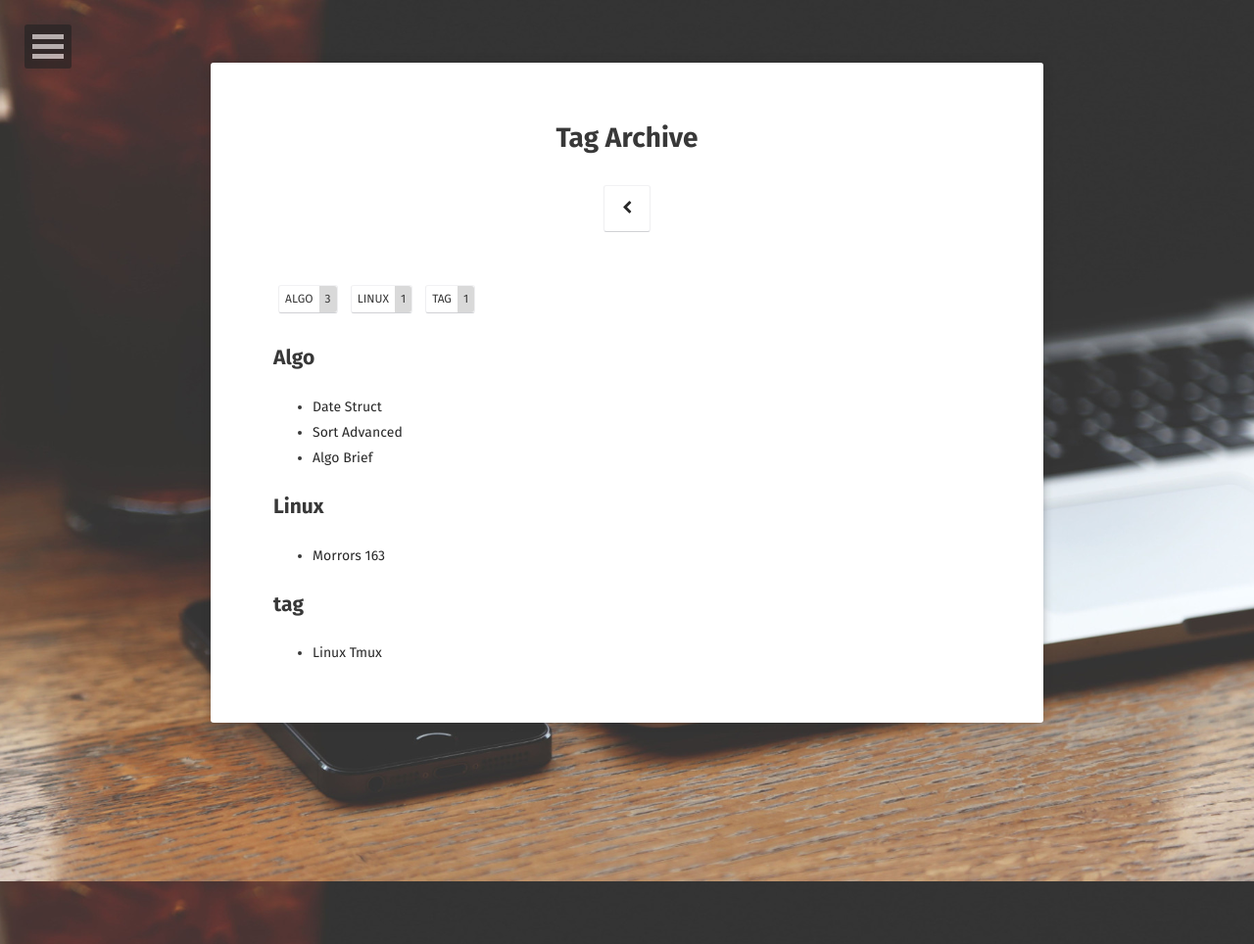
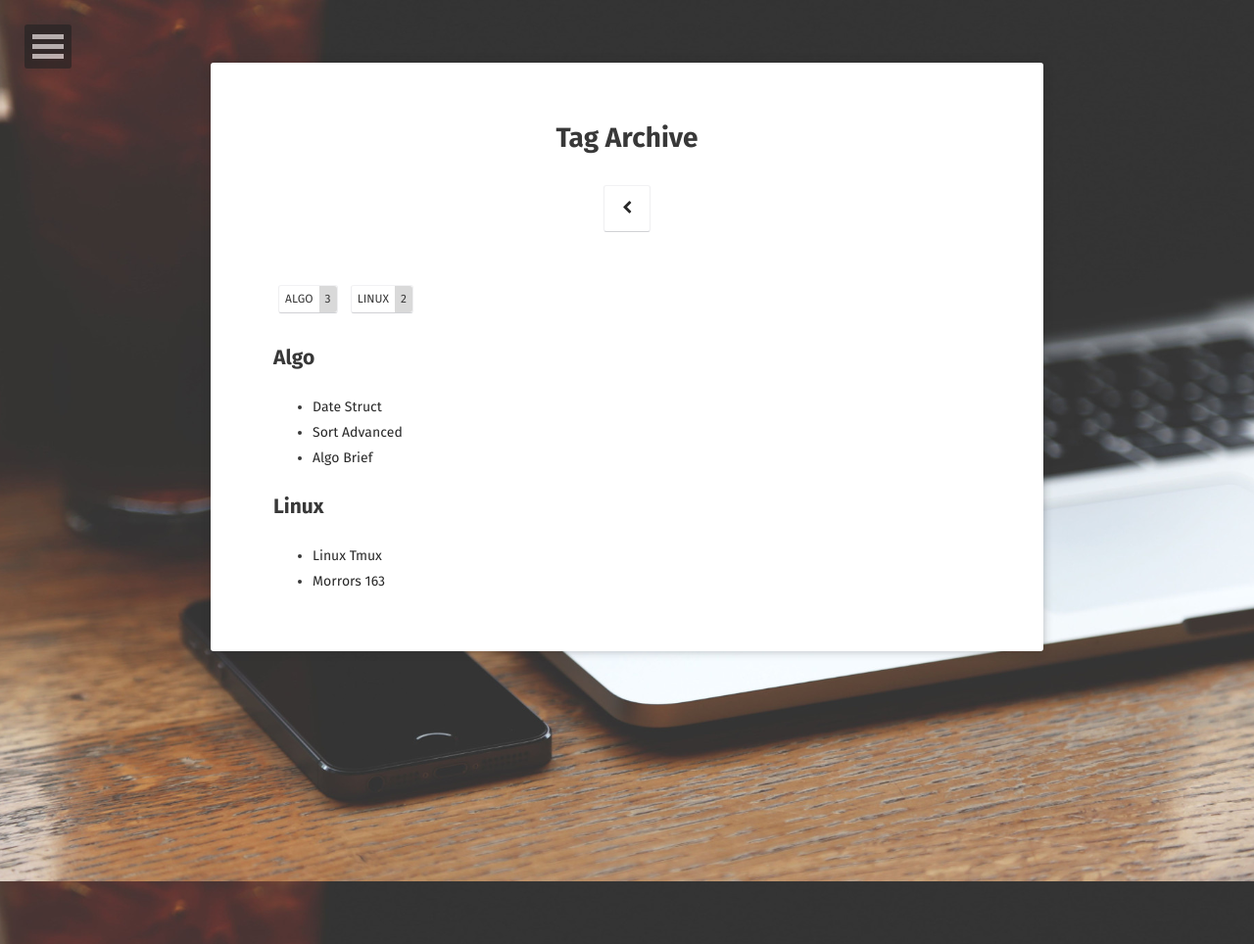
Before and after one commit to Lavinci/lavinci.github.io, a Jekyll site: the page built from tags/index.html, in a window 1280 px wide. Shown: the whole page at 98% size. Built offline with Jekyll 4.4.1, drawn with Linux system fonts in a browser that asks for light colours; some web fonts are replaced.

```diff
--- a/_posts/2017-05-12-Linux-Tmux.md
+++ b/_posts/2017-05-12-Linux-Tmux.md
@@ -3,7 +3,7 @@ layout: post
 turtle: "Tmux in linux"
 excerpt: "a software application that can be used to multiplex several virtual consoles"
 data: 2017-05-12
-tag: [tag]
+tag: [Linux]
 ---
 
 # tmux
@@ -12,9 +12,9 @@ tmux是一个优秀的终端复用软件，即使非正常掉线，也能保证
 
 简单地说，tmux对于我主要有两个功能（这应该也是tmux的主要功能）:
 
-    split窗口。可以在一个terminal下打开多个终端，也可以对当前屏幕进行各种split，即可以 同时打开多个显示范围更小的终端。
+split窗口。可以在一个terminal下打开多个终端，也可以对当前屏幕进行各种split，即可以 同时打开多个显示范围更小的终端。
 
-    在使用SSH的环境下，避免网络不稳定，导致工作现场的丢失。想象以下场景， 你在执行一条命令的过程中，由于网络不稳定，SSH连接断开了。这个时候，你就不知道之前 的那条命令是否执行成功。如果此时你打开了很多文件，进入了较深层次的目录，由于网络 不稳定，SSH连接断开。重新连接以后，你又不得不重新打开那些文件，进入那个深层次的 目录。如果使用了tmux，重新连接以后，就可以直接回到原来的工作环境，不但提高了工作 效率，还降低了风险，增加了安全性。
+在使用SSH的环境下，避免网络不稳定，导致工作现场的丢失。想象以下场景， 你在执行一条命令的过程中，由于网络不稳定，SSH连接断开了。这个时候，你就不知道之前 的那条命令是否执行成功。如果此时你打开了很多文件，进入了较深层次的目录，由于网络 不稳定，SSH连接断开。重新连接以后，你又不得不重新打开那些文件，进入那个深层次的 目录。如果使用了tmux，重新连接以后，就可以直接回到原来的工作环境，不但提高了工作 效率，还降低了风险，增加了安全性。
 
 ## 安装
 
@@ -27,19 +27,15 @@ sudo apt-get install tmux
 根据tmux的定义，在开启了tmux服务器后，会首先创建一个会话，而这个会话则会首先创建一个窗口，其中仅包含一个面板；也就是说，这里看到的所谓终端控制台应该称作tmux的一个面板，虽然其使用方法与终端控制台完全相同。
 
 tmux使用C/S模型构建，主要包括以下单元模块：
-
-    server服务器。输入tmux命令时就开启了一个服务器。
-
-    session会话。一个服务器可以包含多个会话
-
-    window窗口。一个会话可以包含多个窗口。
-
-    pane面板。一个窗口可以包含多个面板。
+server服务器。输入tmux命令时就开启了一个服务器。
+session会话。一个服务器可以包含多个会话
+window窗口。一个会话可以包含多个窗口。
+pane面板。一个窗口可以包含多个面板。
 
 ## 初体验
 
 我们先来看一张效果图
-[Tumx1](https://raw.githubusercontent.com/Lavinci/PicOnNet/master/article/linux/Tmux1.png)
+![Tumx1](https://raw.githubusercontent.com/Lavinci/PicOnNet/master/article/linux/Tmux1.png)
 
 
 
```
Also changed, not shown: other parts of _posts/2017-05-12-Linux-Tmux.md (+4 -2 lines).
